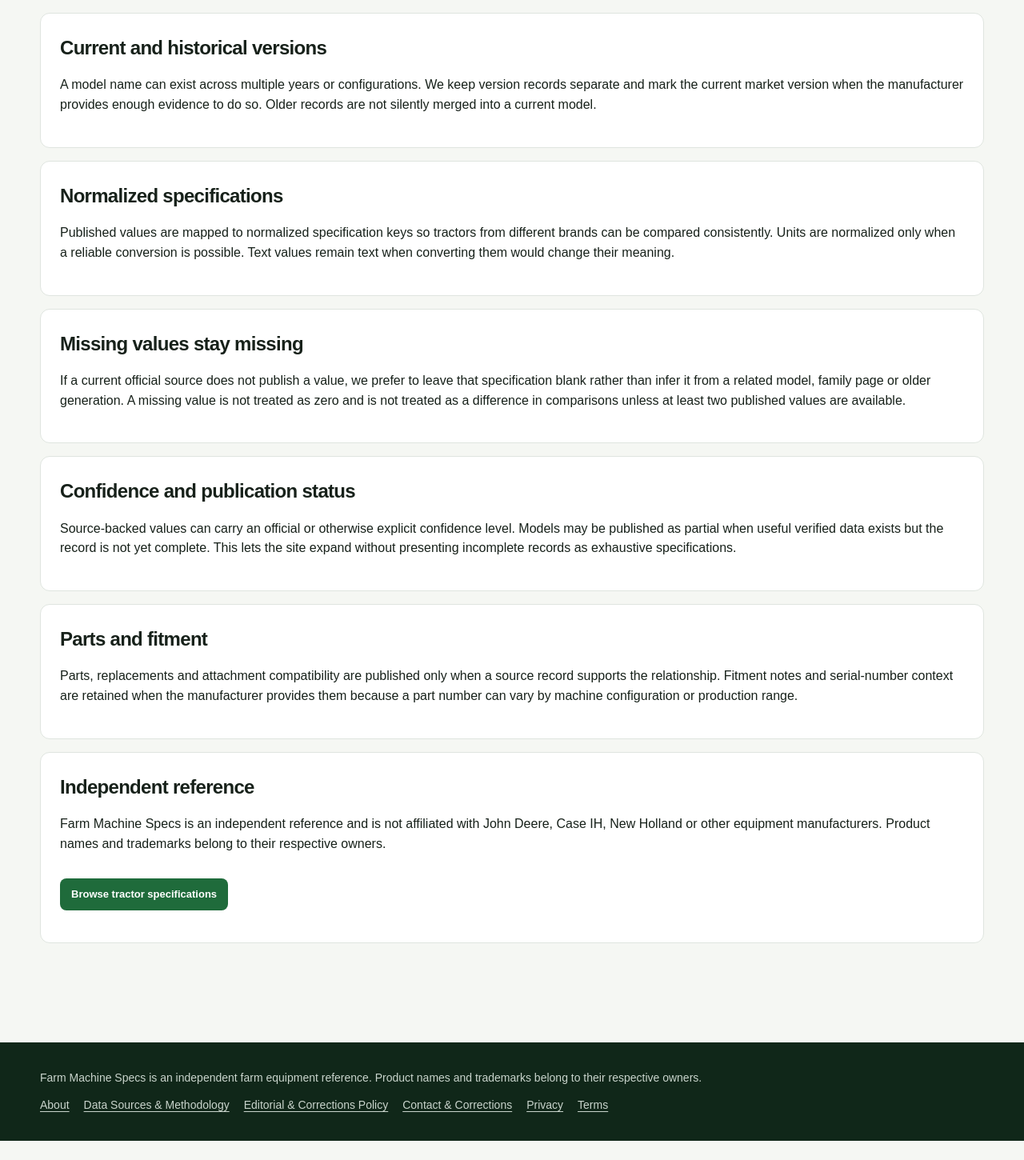
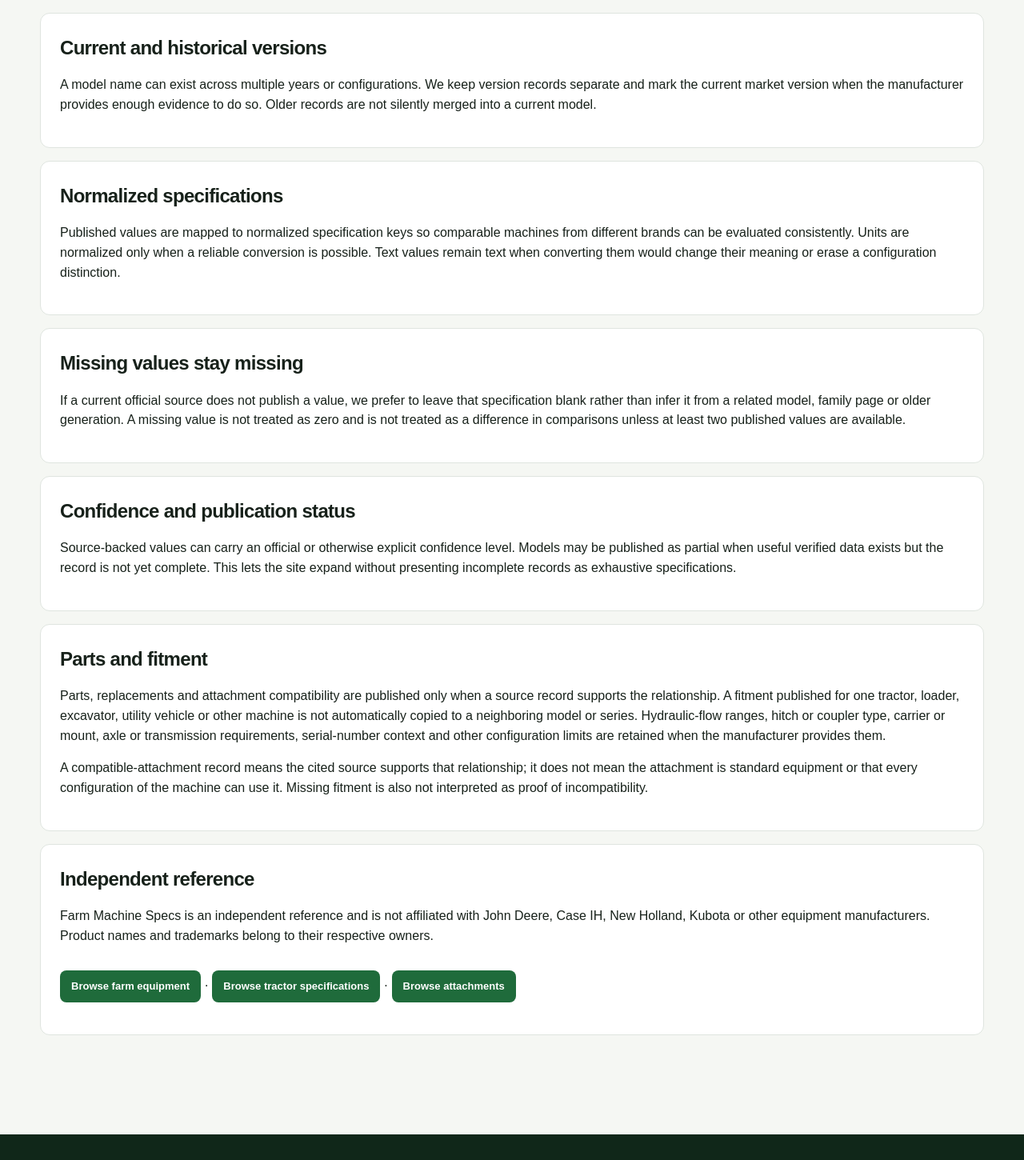
Before and after one commit to maxympaschenko-tech/agrispecs, a Next.js app: page /methodology in a window 1280 px wide. Shown: the part 500-1950 px from the top of the page at 80% size. Before the commit the page ends 1926 px from the top, so only its background shows below. Built offline with nearby package versions, Linux system fonts and the light colour scheme; no server answers.

Commit message:
Expand methodology for equipment attachment fitment

```diff
--- a/app/methodology/page.tsx
+++ b/app/methodology/page.tsx
@@ -4,7 +4,7 @@ import Link from 'next/link';
 export const metadata: Metadata = {
   title: 'Data Sources and Methodology',
   description:
-    'How Farm Machine Specs collects, normalizes and publishes manufacturer-backed tractor, parts and attachment data.',
+    'How Farm Machine Specs collects, normalizes and publishes manufacturer-backed farm equipment, parts and attachment data.',
   alternates: { canonical: '/methodology' },
 };
 
@@ -13,7 +13,7 @@ function jsonLd(value: unknown) {
 }
 
 export default function MethodologyPage() {
-  const baseUrl = process.env.NEXT_PUBLIC_SITE_URL || 'https://farmmachinespecs.com';
+  const baseUrl = (process.env.NEXT_PUBLIC_SITE_URL || 'https://farmmachinespecs.com').replace(/\/$/, '');
   const canonicalUrl = `${baseUrl}/methodology`;
   const structuredData = {
     '@context': 'https://schema.org',
@@ -24,7 +24,7 @@ export default function MethodologyPage() {
         url: canonicalUrl,
         name: 'Data Sources and Methodology',
         description:
-          'How Farm Machine Specs collects, normalizes and publishes manufacturer-backed tractor, parts and attachment data.',
+          'How Farm Machine Specs collects, normalizes and publishes manufacturer-backed farm equipment, parts and attachment data.',
         isPartOf: { '@id': `${baseUrl}/#website` },
         breadcrumb: { '@id': `${canonicalUrl}#breadcrumb` },
         about: {
@@ -70,7 +70,7 @@ export default function MethodologyPage() {
         <section className="data-section">
           <h2>Normalized specifications</h2>
           <p>
-            Published values are mapped to normalized specification keys so tractors from different brands can be compared consistently. Units are normalized only when a reliable conversion is possible. Text values remain text when converting them would change their meaning.
+            Published values are mapped to normalized specification keys so comparable machines from different brands can be evaluated consistently. Units are normalized only when a reliable conversion is possible. Text values remain text when converting them would change their meaning or erase a configuration distinction.
           </p>
         </section>
 
@@ -91,17 +91,22 @@ export default function MethodologyPage() {
         <section className="data-section">
           <h2>Parts and fitment</h2>
           <p>
-            Parts, replacements and attachment compatibility are published only when a source record supports the relationship. Fitment notes and serial-number context are retained when the manufacturer provides them because a part number can vary by machine configuration or production range.
+            Parts, replacements and attachment compatibility are published only when a source record supports the relationship. A fitment published for one tractor, loader, excavator, utility vehicle or other machine is not automatically copied to a neighboring model or series. Hydraulic-flow ranges, hitch or coupler type, carrier or mount, axle or transmission requirements, serial-number context and other configuration limits are retained when the manufacturer provides them.
+          </p>
+          <p>
+            A compatible-attachment record means the cited source supports that relationship; it does not mean the attachment is standard equipment or that every configuration of the machine can use it. Missing fitment is also not interpreted as proof of incompatibility.
           </p>
         </section>
 
         <section className="data-section">
           <h2>Independent reference</h2>
           <p>
-            Farm Machine Specs is an independent reference and is not affiliated with John Deere, Case IH, New Holland or other equipment manufacturers. Product names and trademarks belong to their respective owners.
+            Farm Machine Specs is an independent reference and is not affiliated with John Deere, Case IH, New Holland, Kubota or other equipment manufacturers. Product names and trademarks belong to their respective owners.
           </p>
           <p>
-            <Link className="tool-link" href="/tractors">Browse tractor specifications</Link>
+            <Link className="tool-link" href="/equipment">Browse farm equipment</Link>{' · '}
+            <Link className="tool-link" href="/tractors">Browse tractor specifications</Link>{' · '}
+            <Link className="tool-link" href="/attachments">Browse attachments</Link>
           </p>
         </section>
       </div>
```
